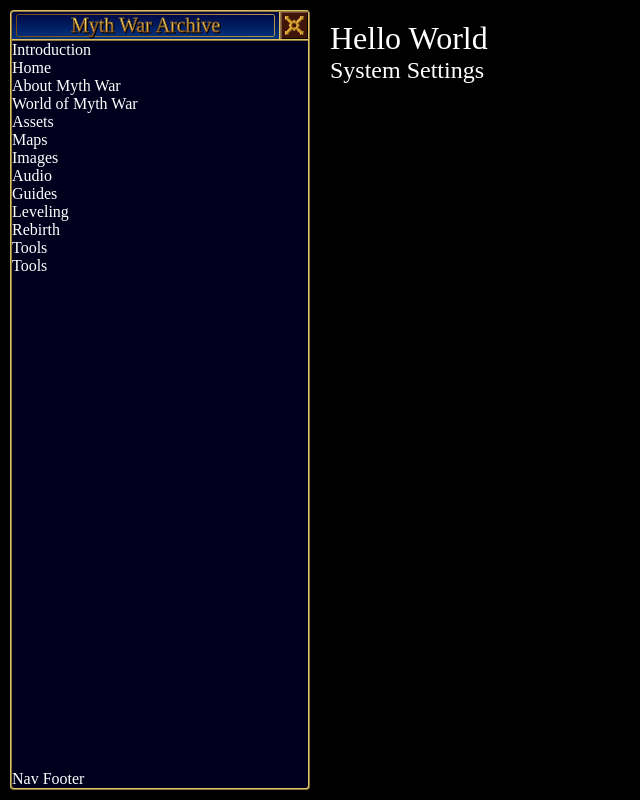
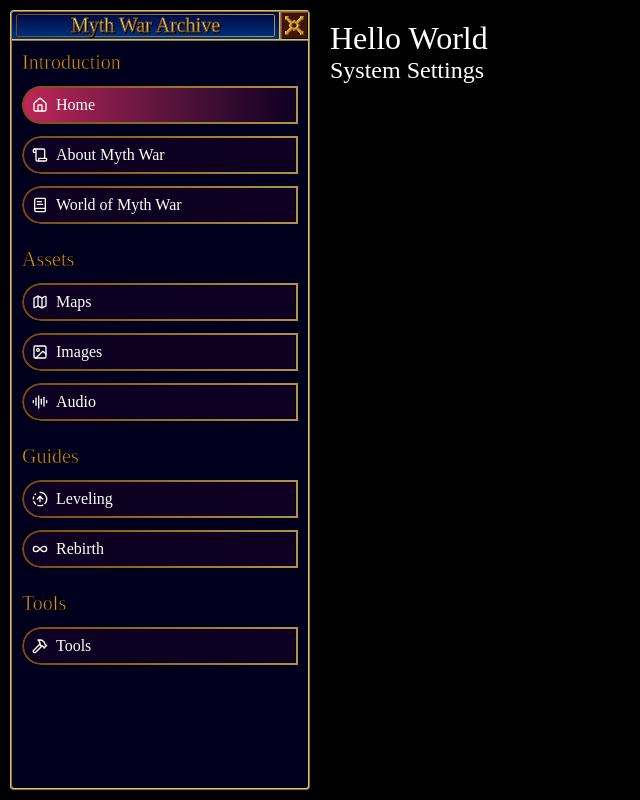
Before and after one commit to MGSimard/myth-war-archive-v2, a React (Vite) app: page / in a window 1280 px wide. Shown: the whole page, without its empty margins (0-640 px from the left). Built offline with nearby package versions, Linux system fonts and the light colour scheme; a web font is replaced by a local one.

Commit message:
More nav stuff, button looks, active, icons

```diff
--- a/src/_components/sidenav/Sidenav.tsx
+++ b/src/_components/sidenav/Sidenav.tsx
@@ -18,19 +18,21 @@ export function Sidenav() {
         </div>
         <div id="sidenav-content">
           {navLinks.map((group) => (
-            <Fragment key={group.label}>
-              <label>{group.label}</label>
+            <section key={group.label}>
+              <h2>{group.label}</h2>
               <ul key={group.label}>
                 {group.items.map((item) => (
                   <li key={item.title}>
-                    <Link to={item.url}>{item.title}</Link>
+                    <Link to={item.url}>
+                      <item.icon />
+                      <span>{item.title}</span>
+                    </Link>
                   </li>
                 ))}
               </ul>
-            </Fragment>
+            </section>
           ))}
         </div>
-        <div id="sidenav-footer">Nav Footer</div>
       </div>
     </nav>
   );
--- a/src/_styles/global.css
+++ b/src/_styles/global.css
@@ -188,9 +188,56 @@ a {
 }
 #sidenav-content {
   flex-grow: 1;
+  display: flex;
+  flex-direction: column;
+  gap: 2.4rem;
+  padding: var(--sitePadding);
+  overflow-y: scroll;
+  scrollbar-width: thin;
+  scrollbar-color: var(--clrGoldInnerLineLight) transparent;
 }
-#sidebar-footer {
-  flex-shrink: 0;
+#sidenav-content h2 {
+  font-size: 2rem;
+  margin-bottom: 1.2rem;
+  color: var(--clrInputLabel);
+  -webkit-text-stroke: 0.05rem oklch(0 0 1);
+}
+#sidenav-content ul {
+  display: flex;
+  flex-direction: column;
+  gap: 1.2rem;
+}
+#sidenav-content li {
+  --padding: 1rem;
+  position: relative;
+  background: oklch(0.14 0.0721 302.72 / 0.91);
+  border-radius: 999rem 0 0 999rem;
+  overflow: hidden;
+}
+#sidenav-content li:has(a.active) {
+  background: linear-gradient(to right, oklch(0.535 0.1896 7.98), oklch(0.14 0.0721 302.72 / 0.91));
+}
+#sidenav-content li::before {
+  content: "";
+  position: absolute;
+  inset: 0;
+  border-radius: 999rem 0 0 999rem;
+  border: 0.2rem solid transparent;
+  background: linear-gradient(to right, var(--clrGoldHeadingInnerLineDark), var(--clrGoldHeadingInnerLineLight))
+    border-box;
+  mask: linear-gradient(#000 0 0) padding-box, linear-gradient(#000 0 0);
+  mask-composite: exclude;
+  pointer-events: none;
+}
+#sidenav-content a {
+  display: flex;
+  align-items: center;
+  gap: 0.8rem;
+  padding: var(--padding);
+}
+#sidenav-content a svg {
+  width: 1.6rem;
+  height: 1.6rem;
 }
 /**/
 /* MEDIA QUERIES */
```
